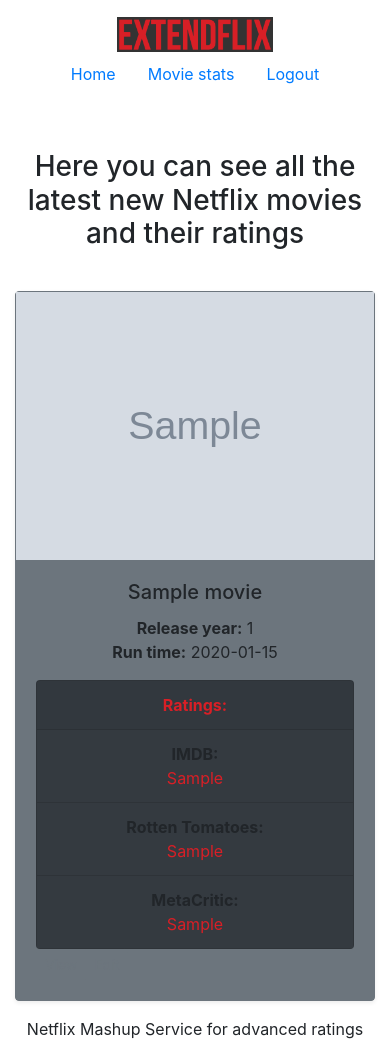
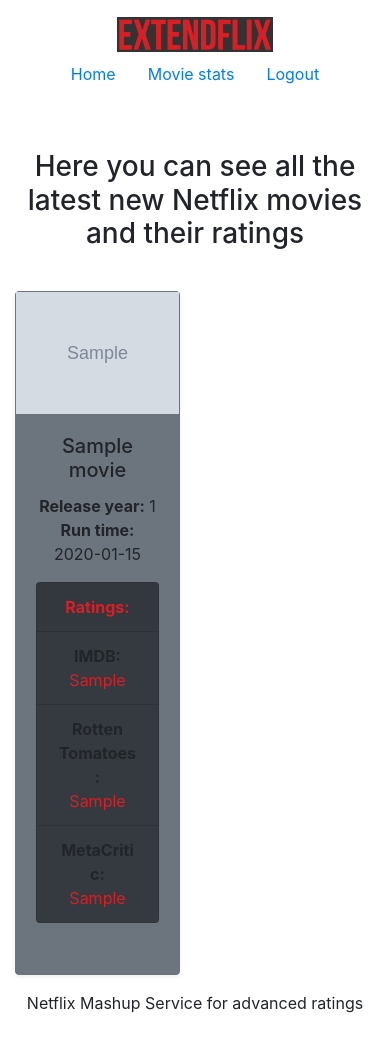
Before and after one commit to OceeL/ohsiha, a Django app: page / in a window 390 px wide. Shown: the part 81-1138 px from the top of the page. After the commit the page ends 1094 px from the top, so only its background shows below. Run offline with Django 3.2, Linux system fonts and the light colour scheme; a user stored in the database is signed in; tables that the repository leaves empty hold one stand-in row (values such as "Sample post"); grey boxes marked "Sample" are stand-in pictures; some libraries are stand-ins or nearby versions.

Commit message:
Korjattu sivun graafista esitystä ja poistettu ylimääräisiä merkkejä

```diff
--- a/extendflix/templates/extendflix/data_page.html
+++ b/extendflix/templates/extendflix/data_page.html
@@ -53,7 +53,7 @@
                             }
                         }
                     });
-                </script> -->
+                </script>
             </div>
             <div class="col-md-4">
                 <canvas id="rottentomate_chart" width="400" height="400"></canvas>
@@ -93,7 +93,7 @@
                             }
                         }
                     });
-                </script> -->
+                </script>
             </div>
             <div class="col-md-4">
                 <canvas id="metacritic_chart" width="400" height="400"></canvas>
@@ -133,7 +133,7 @@
                             }
                         }
                     });
-                </script> -->
+                </script>
             </div>
 
         </div>
--- a/extendflix/templates/extendflix/index.html
+++ b/extendflix/templates/extendflix/index.html
@@ -14,7 +14,7 @@
     <div>
         <div class="row">
             {% for movie_data in movies_data %}
-            <div class="col-lg-3 col-md-4 col-sm-6 homepage-card">
+            <div class="col-lg-3 col-md-4 col-sm-6 col-6 homepage-card">
                 <div class="card border-secondary md-4 shadow-sm bg-dark">
                         <div class="card-img-top">
                             <img src="{{ movie_data.movie_image }}" width="100%">
```
